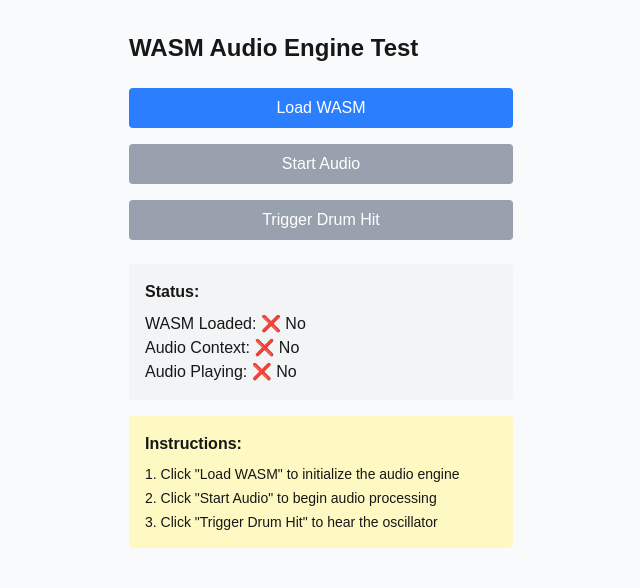
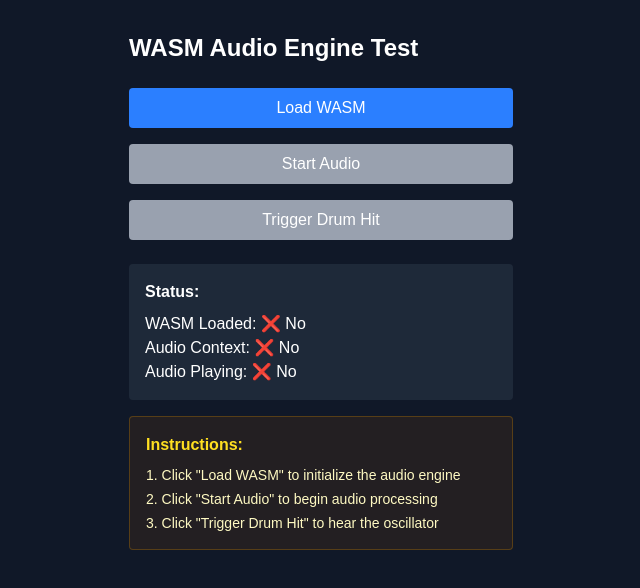
Before and after one commit to gooey-audio/engine, a Next.js app in the folder debug-ui/: page / in a window 1280 px wide. Shown: the top 588 px of the page, without its empty margins (319-959 px from the left). Built offline with nearby package versions, Linux system fonts and the light colour scheme.

Commit message:
ui thingy

```diff
--- a/debug-ui/app/page.tsx
+++ b/debug-ui/app/page.tsx
@@ -2,7 +2,7 @@ import WasmTest from './wasm-test';
 
 export default function Home() {
   return (
-    <div className="min-h-screen bg-gray-50">
+    <div className="min-h-screen bg-gray-900 text-white">
       <WasmTest />
     </div>
   );
--- a/debug-ui/app/wasm-test.tsx
+++ b/debug-ui/app/wasm-test.tsx
@@ -124,16 +124,16 @@ export default function WasmTest() {
         </button>
       </div>
 
-      <div className="mt-6 p-4 bg-gray-100 rounded">
+      <div className="mt-6 p-4 bg-gray-800 rounded">
         <h2 className="font-semibold mb-2">Status:</h2>
         <p>WASM Loaded: {isLoaded ? '✅ Yes' : '❌ No'}</p>
         <p>Audio Context: {audioContextRef.current ? '✅ Ready' : '❌ No'}</p>
         <p>Audio Playing: {isPlaying ? '✅ Yes' : '❌ No'}</p>
       </div>
 
-      <div className="mt-4 p-4 bg-yellow-100 rounded">
-        <h3 className="font-semibold mb-2">Instructions:</h3>
-        <ol className="list-decimal list-inside text-sm space-y-1">
+      <div className="mt-4 p-4 bg-yellow-900/20 border border-yellow-600/30 rounded">
+        <h3 className="font-semibold mb-2 text-yellow-300">Instructions:</h3>
+        <ol className="list-decimal list-inside text-sm space-y-1 text-yellow-100">
           <li>Click "Load WASM" to initialize the audio engine</li>
           <li>Click "Start Audio" to begin audio processing</li>
           <li>Click "Trigger Drum Hit" to hear the oscillator</li>
```
